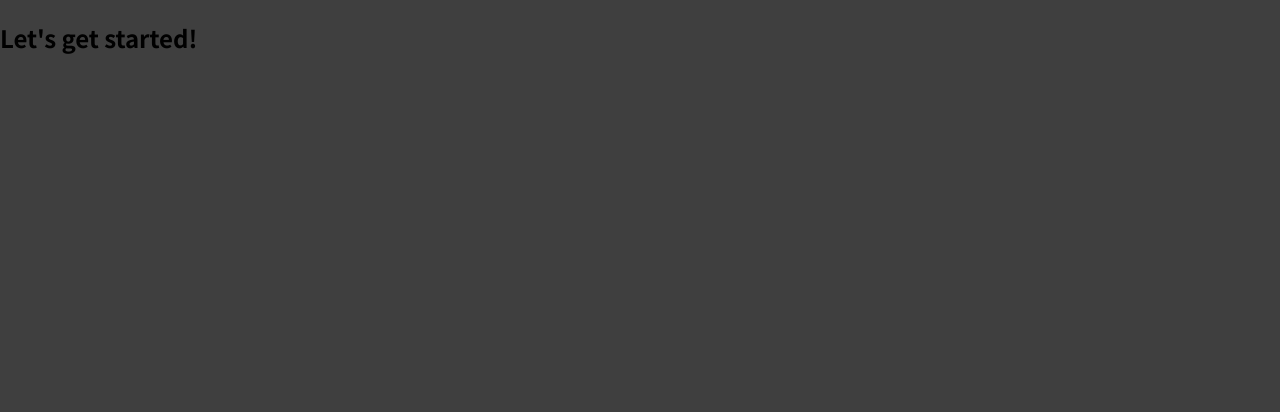
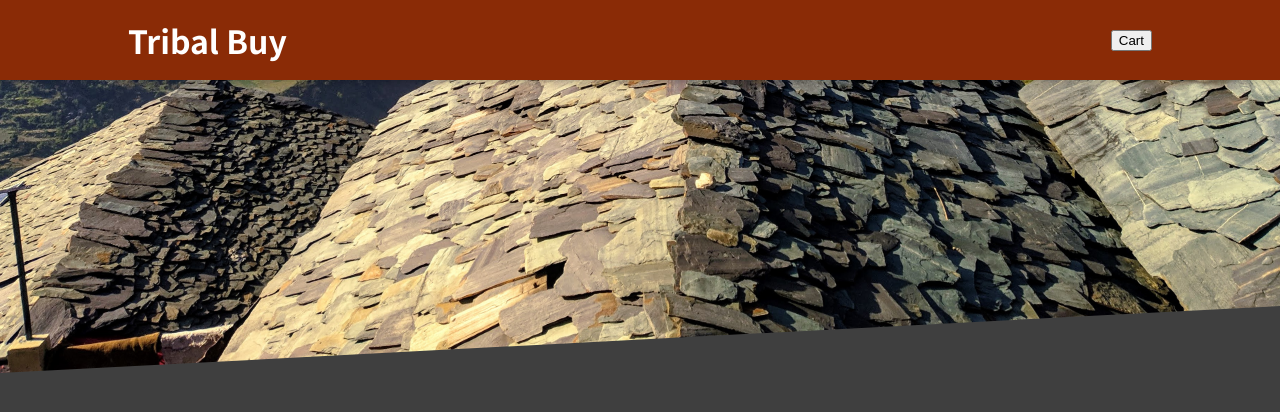
Before and after one commit to Aryan-NSUT/tribal-items-trial, a React (Create React App) app: page / in a window 1280 px wide. Shown: the top 412 px of the page. Built offline with nearby package versions, Linux system fonts and the light colour scheme.

Commit message:
Added Image

```diff
--- a/src/App.js
+++ b/src/App.js
@@ -1,8 +1,10 @@
+import React from "react";
+import Header from "./components/Layout/Header/Header";
 function App() {
   return (
-    <div>
-      <h2>Let's get started!</h2>
-    </div>
+    <React.Fragment>
+      <Header/>
+    </React.Fragment>
   );
 }
 
--- /dev/null
+++ b/src/components/Layout/Header/Header.jsx
@@ -0,0 +1,17 @@
+import React from "react";
+import classes from './Header.module.css'
+import villageImage from '../../../Assets/village.jpg'
+const Header = (props) =>{
+    return(
+        <React.Fragment>
+            <header className={classes.header}>
+                <h1>Tribal Buy</h1>
+                <button>Cart</button>
+            </header>
+            <div className={classes['main-image']}>
+                <img src={villageImage} alt="Traditional villages from Uttrakhand" />
+            </div>
+        </React.Fragment>
+    )
+}
+export default Header;
--- /dev/null
+++ b/src/components/Layout/Header/Header.module.css
@@ -0,0 +1,29 @@
+.header {
+    position: fixed;
+    top: 0;
+    left: 0;
+    width: 100%;
+    height: 5rem;
+    background-color: #8a2b06;
+    color: white;
+    display: flex;
+    justify-content: space-between;
+    align-items: center;
+    padding: 0 10%;
+    box-shadow: 0 2px 8px rgba(0, 0, 0, 0.25);
+    z-index: 10;
+  }
+
+  .main-image {
+    width: 100%;
+    height: 25rem;
+    z-index: 0;
+    overflow: hidden;
+  }
+
+  .main-image img {
+    width: 110%;
+    height: 100%;
+    object-fit: cover;
+    transform: rotateZ(-3deg) translateY(-4rem) translateX(-1rem);
+  }
```
Also changed, not shown: src/Assets/village.jpg (added), 1 other file (tests, documents, lock files or other folders).
